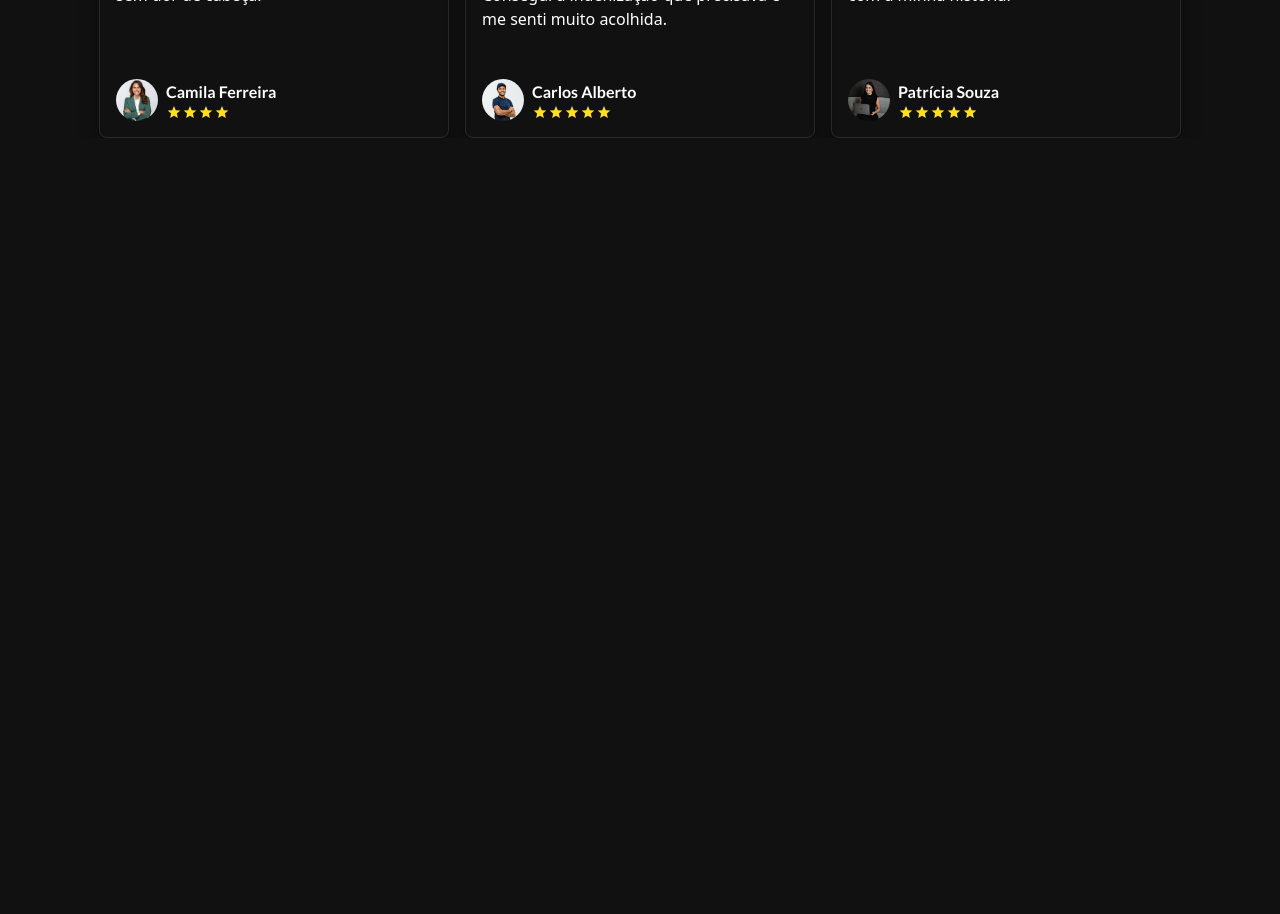
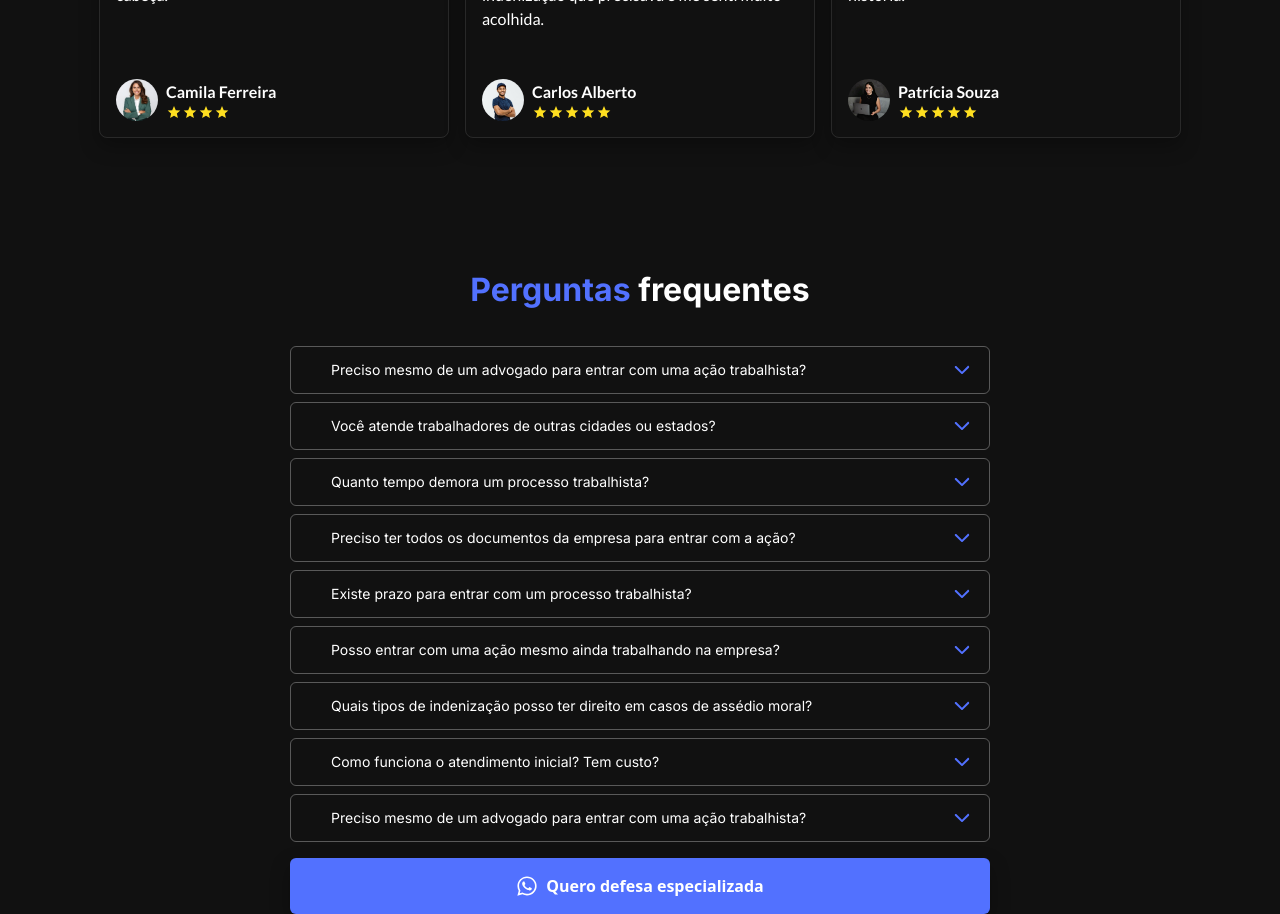
Before and after one commit to oliveiradniel/landingpage-advocacia-rafaela, a React (Vite) app: page / in a window 1280 px wide. Shown: the part 2780-3694 px from the top of the page. Before the commit the page ends 2918 px from the top, so only its background shows below. Built offline with nearby package versions, Linux system fonts and the light colour scheme; the HTML template or start-up script is replaced by a standard one.

Commit message:
feat: add FAQSection

```diff
--- a/src/App.tsx
+++ b/src/App.tsx
@@ -1,3 +1,4 @@
+import FAQSection from "./sections/FAQSection";
 import HeroSection from "./sections/HeroSection";
 import ReviewsSection from "./sections/ReviewsSection";
 import SpecialtiesSection from "./sections/SpecialtiesSection";
@@ -10,6 +11,7 @@ function App() {
       <WhyChooseMySection />
       <SpecialtiesSection />
       <ReviewsSection />
+      <FAQSection />
     </div>
   );
 }
--- /dev/null
+++ b/src/sections/FAQSection.tsx
@@ -0,0 +1,111 @@
+import { useState } from "react";
+import { FaWhatsapp } from "react-icons/fa";
+import { IoIosArrowDown } from "react-icons/io";
+
+export default function FAQSection() {
+  const mockFAQs = [
+    {
+      question:
+        "Preciso mesmo de um advogado para entrar com uma ação trabalhista?",
+      response:
+        "Sim. Embora a Justiça do Trabalho permita que o próprio trabalhador entre com uma ação, contar com um advogado especializado aumenta muito suas chances de sucesso. Um profissional pode identificar todos os seus direitos violados e montar uma estratégia sólida.",
+    },
+    {
+      question: "Você atende trabalhadores de outras cidades ou estados?",
+      response:
+        "Sim! Hoje é possível acompanhar processos de forma digital em quase todo o Brasil. Atendo clientes de diversas regiões, com reuniões online e envio de documentos por meio eletrônico.",
+    },
+    {
+      question: "Quanto tempo demora um processo trabalhista?",
+      response:
+        "O tempo pode variar bastante de acordo com a complexidade do caso e o tribunal onde ele tramita. Alguns casos mais simples podem ser resolvidos em poucos meses, enquanto outros podem levar mais tempo. Sempre explico os prazos estimados para que o cliente tenha uma expectativa realista.",
+    },
+    {
+      question:
+        "Preciso ter todos os documentos da empresa para entrar com a ação?",
+      response:
+        "Não necessariamente. Se você não tiver os documentos, é possível solicitar que a empresa apresente durante o processo. O ideal é reunir o máximo de informações possíveis (contrato, holerites, mensagens, etc.), mas a falta de documentos não impede a defesa dos seus direitos.",
+    },
+    {
+      question: "Existe prazo para entrar com um processo trabalhista?",
+      response:
+        "Sim. O prazo geral é de até 2 anos após o fim do contrato de trabalho para ajuizar a ação. Além disso, é possível cobrar apenas os últimos 5 anos de direitos. Por isso, é importante procurar orientação o quanto antes.",
+    },
+    {
+      question: "Posso entrar com uma ação mesmo ainda trabalhando na empresa?",
+      response:
+        "Sim, é possível. Em alguns casos, o trabalhador pode mover uma ação enquanto ainda está no emprego, principalmente em situações como assédio moral ou falta de pagamento de direitos. Porém, é importante avaliar os riscos junto ao advogado antes de tomar a decisão.",
+    },
+    {
+      question:
+        "Quais tipos de indenização posso ter direito em casos de assédio moral?",
+      response:
+        "Dependendo do caso, é possível solicitar indenização por danos morais, além da regularização de direitos trabalhistas que tenham sido afetados. Cada situação é avaliada de forma individualizada, com base nas provas disponíveis.",
+    },
+    {
+      question: "Como funciona o atendimento inicial? Tem custo?",
+      response:
+        "O primeiro contato serve para entender seu caso e esclarecer dúvidas iniciais. Em muitos casos, ofereço uma análise prévia gratuita, e só após entender melhor a situação é que apresento o orçamento e a proposta de honorários.",
+    },
+    {
+      question:
+        "Preciso mesmo de um advogado para entrar com uma ação trabalhista?",
+      response:
+        "Sim. Embora a Justiça do Trabalho permita que o próprio trabalhador entre com uma ação, contar com um advogado especializado aumenta muito suas chances de sucesso. Um profissional pode identificar todos os seus direitos violados e montar uma estratégia sólida.",
+    },
+  ];
+
+  const [openIndex, setOpenIndex] = useState<number | null>(null);
+
+  const toggleFAQ = (index: number) => {
+    setOpenIndex(openIndex === index ? null : index);
+  };
+
+  return (
+    <div className="pt-32 flex gap-8 flex-col items-center">
+      <h1 className="text-[32px] font-inter font-bold">
+        <span className="text-vivid-blue">Perguntas </span> frequentes
+      </h1>
+
+      <div className="flex gap-2 flex-col w-[800px] max-w-[700px]">
+        {mockFAQs.map(({ question, response }, index) => (
+          <div
+            key={index}
+            role="button"
+            tabIndex={0}
+            onClick={() => toggleFAQ(index)}
+            className={`border flex-col group transition-all duration-300 flex gap-4 cursor-pointer rounded-md pl-10 pr-4 py-3 ${
+              openIndex === index
+                ? "border-white/20"
+                : "border-white/30 hover:border-white/20"
+            }`}
+          >
+            <div className="flex items-center gap-4 justify-between">
+              <h6 className="font-inter text-sm">{question}</h6>
+              <IoIosArrowDown
+                size={22}
+                className={`text-vivid-blue transition-transform duration-300 ${
+                  openIndex === index ? "rotate-180" : ""
+                }`}
+              />
+            </div>
+
+            {openIndex === index && (
+              <p className="text-white/80 font-lato text-sm leading-relaxed">
+                {response}
+              </p>
+            )}
+          </div>
+        ))}
+
+        <button
+          type="button"
+          className="bg-vivid-blue w-full mt-2 p-4 font-bold rounded-md flex items-center justify-center gap-2 cursor-pointer hover:bg-vivid-blue/90 transition-colors duration-300 ease-in-out shadow-[0_8px_20px_rgba(0,0,0,0.3)]"
+        >
+          <FaWhatsapp size={22} />
+          Quero defesa especializada
+        </button>
+      </div>
+    </div>
+  );
+}
--- a/src/sections/ReviewsSection.tsx
+++ b/src/sections/ReviewsSection.tsx
@@ -42,7 +42,7 @@ export default function ReviewsSection() {
               key={id}
               className="rounded-lg w-[350px] border flex flex-col border-white/10 p-4 gap-2 shadow-[0_8px_20px_rgba(0,0,0,0.3)]"
             >
-              <p className="h-[160px]">{assessment}</p>
+              <p className="h-[160px] font-lato">{assessment}</p>
 
               <div className="flex items-center gap-2">
                 {avatar_url && avatar_url?.length > 0 ? (
```
